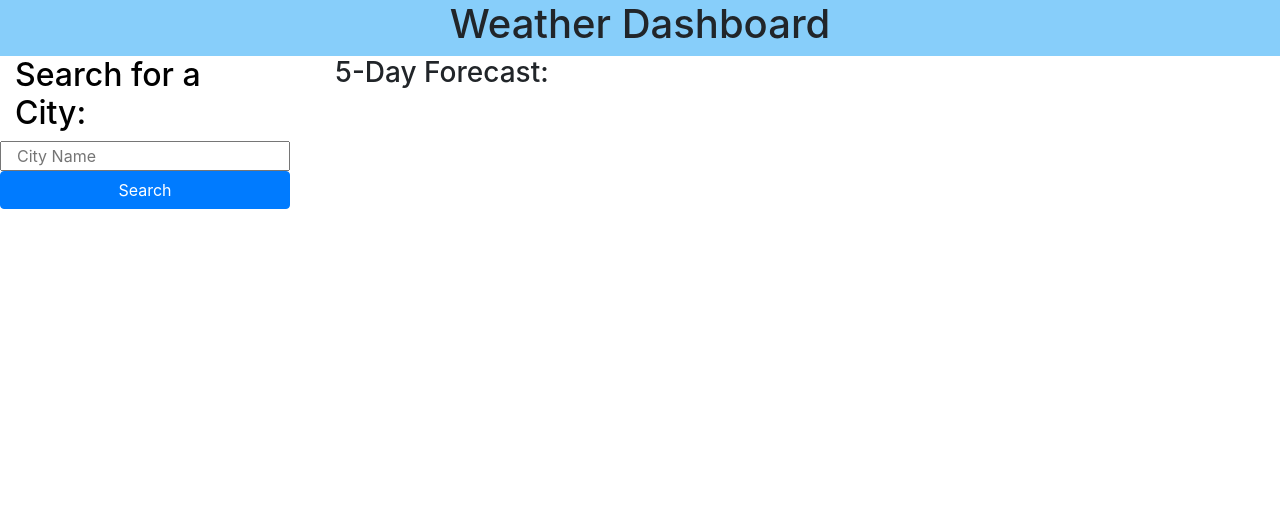
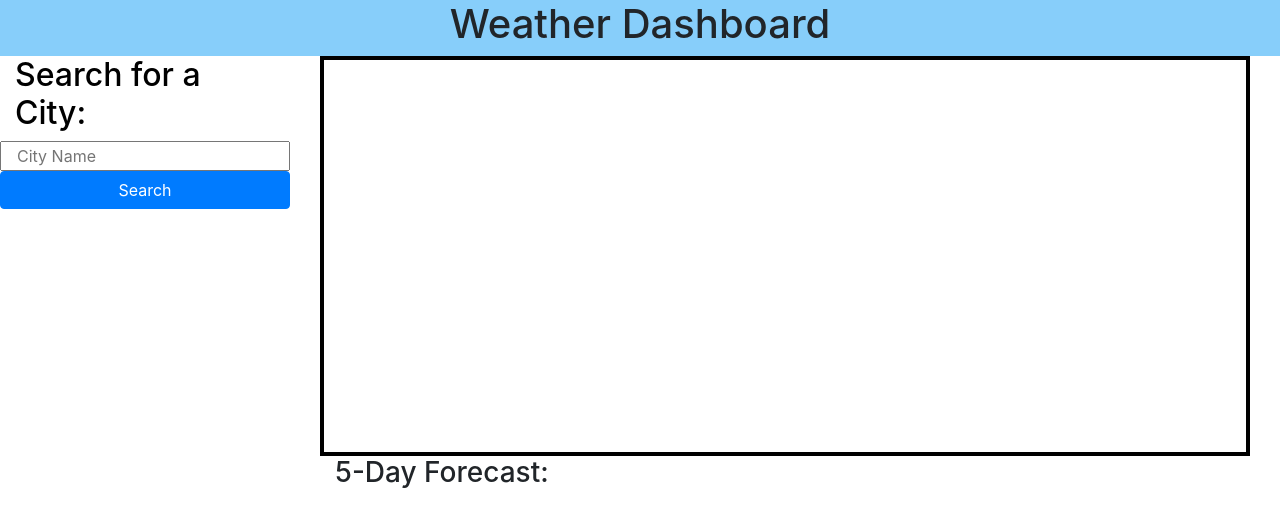
Before and after one commit to blake-georgii/challenge-module6, a plain HTML site: page index.html in a window 1280 px wide. Drawn offline with nearby package versions, Linux system fonts and the light colour scheme.

```diff
--- a/assets/css/styles.css
+++ b/assets/css/styles.css
@@ -10,3 +10,9 @@
 h2{
     color: black;
 }
+
+.current-weather{
+    color: black;
+    border: solid black 4px;
+    height: 400px;
+}
```
